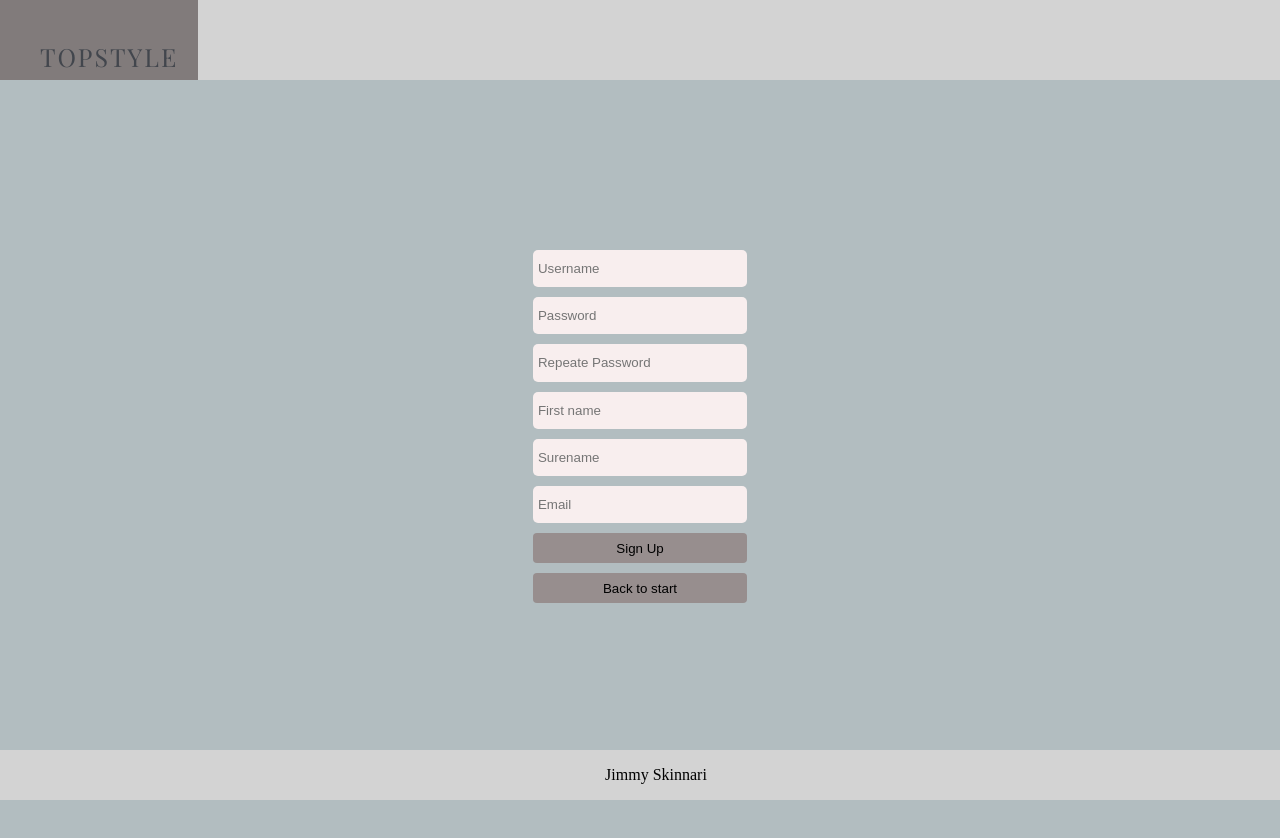
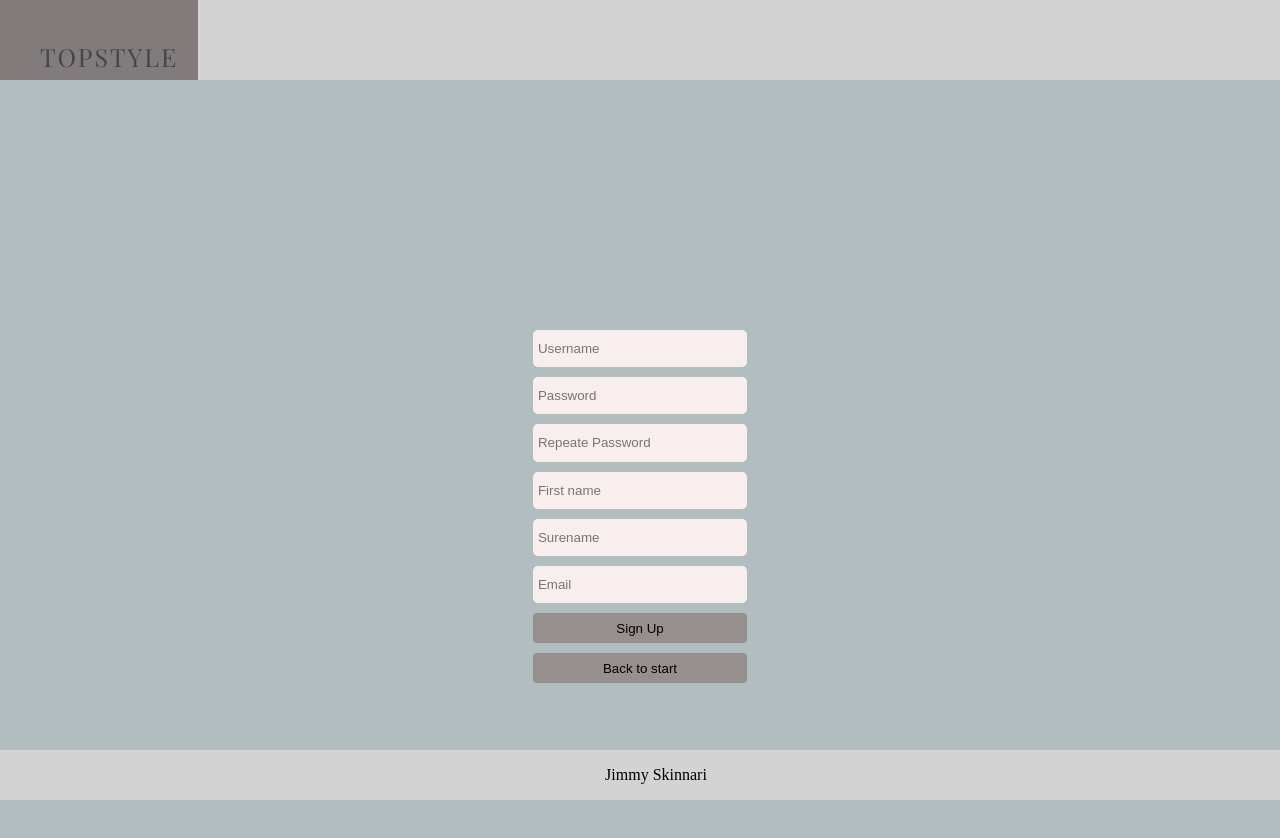
Before and after one commit to JimmySkinnari/webshopMERN, a React (Create React App) app in the folder client/: page /signup in a window 1280 px wide. Shown: the top 838 px of the page. Built offline with nearby package versions, Linux system fonts and the light colour scheme; no server answers.

Commit message:
some styling

```diff
--- a/client/src/App.css
+++ b/client/src/App.css
@@ -159,7 +159,7 @@ BiSearchAlt2 {
 }
 
 .loginForm {
-  margin-top: 10rem;
+  margin-top: 15rem;
   display: inline-grid;
 }
 
--- a/client/src/components/Login/Login.jsx
+++ b/client/src/components/Login/Login.jsx
@@ -18,7 +18,7 @@ const Login = () => {
                 }}
             />
             <input
-                type="text"
+                type="password"
                 placeholder="Password"
                 onChange={(e) => {
                     setPassword(e.target.value)
--- a/client/src/components/SignUp/SignUp.jsx
+++ b/client/src/components/SignUp/SignUp.jsx
@@ -17,13 +17,13 @@ const SignUp = () => {
                 }}
             />
             <input
-                type="text"
+                type="password"
                 placeholder="Password"
                 onChange={(e) => {
                     setPassword(e.target.value)
                 }} />
             <input
-                type="text"
+                type="password"
                 placeholder="Repeate Password"
                 onChange={(e) => {
                     setPasswordRepeate(e.target.value)
```
